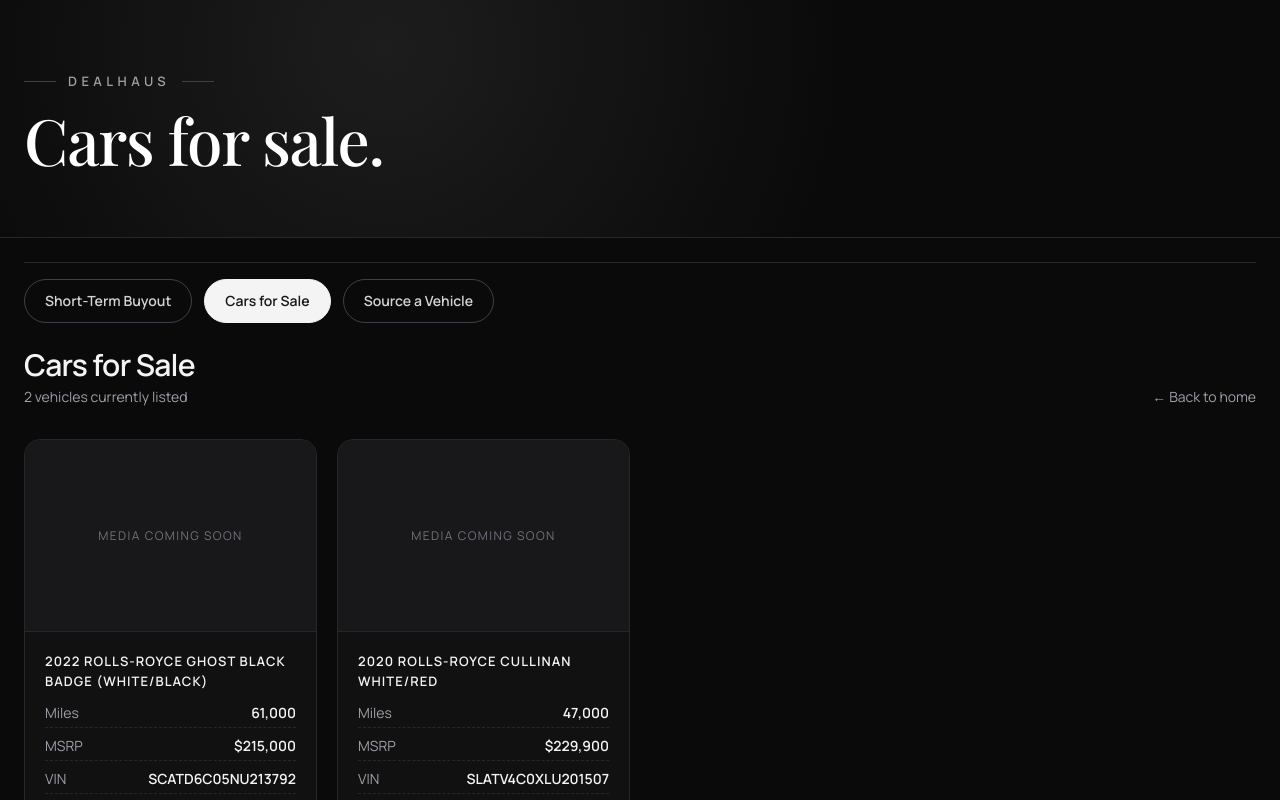
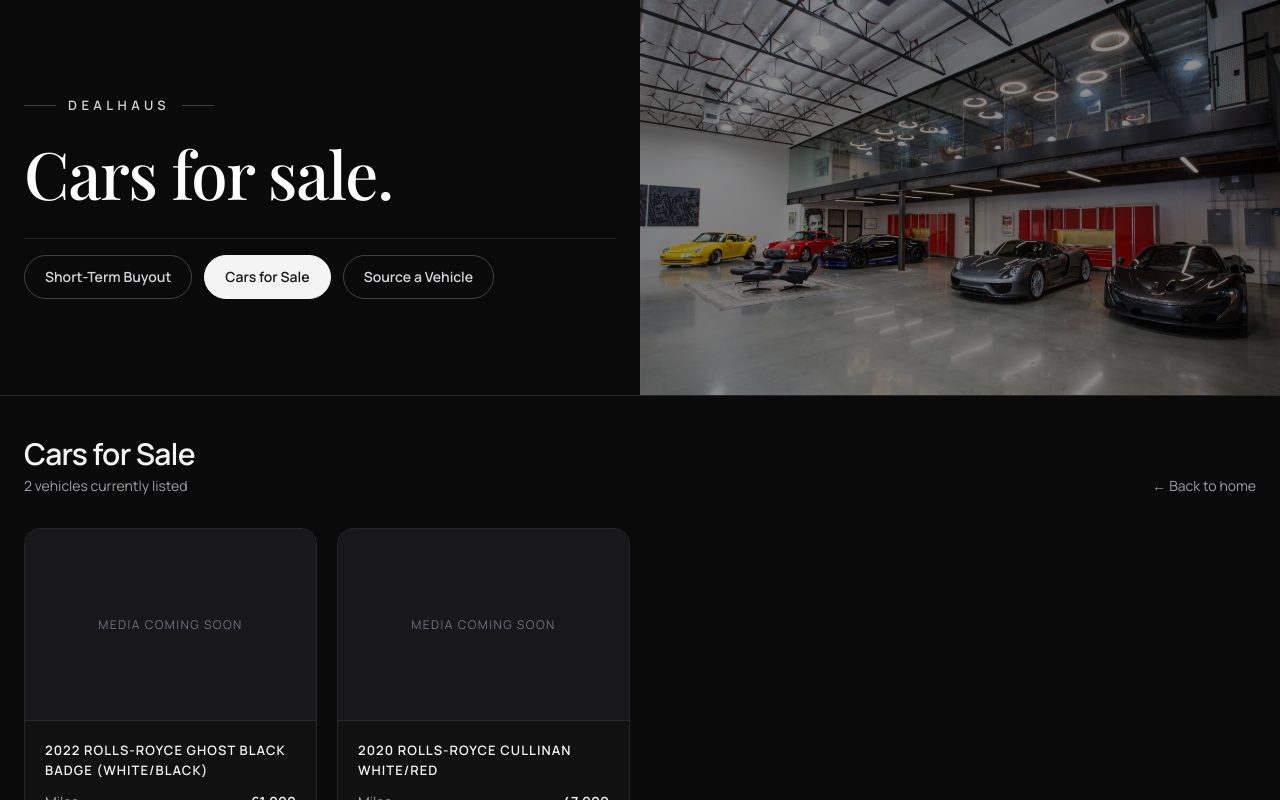
Before and after one commit to stradacorsagroup-art/scg-site-1772418012, a Next.js app: page /cars-for-sale in a window 1280 px wide. Shown: the top 800 px of the page. Built offline with nearby package versions, Linux system fonts and the light colour scheme.

Commit message:
Keep hero image consistent across all ownership pills

```diff
--- a/src/app/apply/page.tsx
+++ b/src/app/apply/page.tsx
@@ -1,24 +1,61 @@
+import Image from "next/image";
 import Script from "next/script";
 import { OwnershipPills } from "@/components/ownership-pills";
 
 export default function ApplyPage() {
   return (
     <main className="min-h-screen bg-[#0a0a0a] text-zinc-100">
-      <section className="border-b border-zinc-800 bg-[radial-gradient(circle_at_30%_20%,#1d1d1d_0%,#0a0a0a_50%)]">
-        <div className="mx-auto max-w-7xl px-5 py-10 sm:px-6 sm:py-14 lg:py-16">
-          <div className="inline-flex items-center gap-3">
-            <span className="h-px w-8 bg-zinc-700" />
-            <p className="text-[13px] font-semibold uppercase tracking-[0.34em] text-zinc-400">Dealhaus</p>
-            <span className="h-px w-8 bg-zinc-700" />
+      <section className="relative overflow-hidden border-b border-zinc-800 bg-[#0a0a0a]">
+        <div className="absolute inset-0 lg:hidden">
+          <Image
+            src="/images/hero/home-hero.jpg"
+            alt="SCG hero garage"
+            fill
+            className="object-cover object-center"
+            priority
+            sizes="100vw"
+          />
+          <div className="absolute inset-0 bg-black/50" />
+        </div>
+
+        <div className="absolute right-0 top-0 hidden h-full w-[50vw] lg:block">
+          <Image
+            src="/images/hero/home-hero.jpg"
+            alt="SCG hero garage"
+            fill
+            className="object-cover"
+            priority
+            sizes="50vw"
+          />
+          <div className="absolute inset-0 bg-black/45" />
+        </div>
+
+        <div className="relative z-10 mx-auto grid max-w-7xl grid-cols-1 gap-8 px-5 py-16 sm:px-6 sm:py-20 lg:grid-cols-2 lg:items-stretch lg:gap-12 lg:py-24">
+          <div className="flex flex-col justify-center">
+            <div className="inline-flex items-center gap-3">
+              <span className="h-px w-8 bg-zinc-700" />
+              <p className="text-[13px] font-semibold uppercase tracking-[0.34em] text-zinc-300">Dealhaus</p>
+              <span className="h-px w-8 bg-zinc-700" />
+            </div>
+
+            <h1 className="font-display mt-6 max-w-4xl text-[2.2rem] leading-[1.02] tracking-[-0.02em] text-white sm:text-[4.1rem]">
+              Apply.
+            </h1>
+
+            <div className="mt-8 hidden lg:block">
+              <OwnershipPills active="apply" />
+            </div>
           </div>
-          <h1 className="font-display mt-4 max-w-5xl text-[2.2rem] leading-[1.03] tracking-[-0.02em] text-white sm:text-[4rem]">Apply.</h1>
+
+          <div className="hidden lg:block" />
+        </div>
+
+        <div className="absolute inset-x-5 bottom-[-18px] z-20 lg:hidden sm:inset-x-6">
+          <OwnershipPills active="apply" />
         </div>
       </section>
 
-      <section className="mx-auto max-w-7xl px-5 py-5 sm:px-6 sm:py-6">
-        <div className="mb-6">
-          <OwnershipPills active="apply" />
-        </div>
+      <section className="mx-auto max-w-7xl px-5 py-8 sm:px-6 sm:py-10">
 
         <div className="max-w-5xl rounded-2xl border border-zinc-800 bg-[#111] p-4 shadow-sm sm:p-6">
           <p className="mb-3 text-[11px] font-semibold uppercase tracking-[0.2em] text-zinc-400">Reserve Request</p>
--- a/src/app/cars-for-sale/page.tsx
+++ b/src/app/cars-for-sale/page.tsx
@@ -47,21 +47,57 @@ export default function CarsForSalePage() {
 
   return (
     <main className="min-h-screen bg-[#0a0a0a] text-zinc-100">
-      <section className="border-b border-zinc-800 bg-[radial-gradient(circle_at_30%_20%,#1d1d1d_0%,#0a0a0a_50%)]">
-        <div className="mx-auto max-w-7xl px-5 py-10 sm:px-6 sm:py-14 lg:py-16">
-          <div className="inline-flex items-center gap-3">
-            <span className="h-px w-8 bg-zinc-700" />
-            <p className="text-[13px] font-semibold uppercase tracking-[0.34em] text-zinc-400">Dealhaus</p>
-            <span className="h-px w-8 bg-zinc-700" />
+      <section className="relative overflow-hidden border-b border-zinc-800 bg-[#0a0a0a]">
+        <div className="absolute inset-0 lg:hidden">
+          <Image
+            src="/images/hero/home-hero.jpg"
+            alt="SCG hero garage"
+            fill
+            className="object-cover object-center"
+            priority
+            sizes="100vw"
+          />
+          <div className="absolute inset-0 bg-black/50" />
+        </div>
+
+        <div className="absolute right-0 top-0 hidden h-full w-[50vw] lg:block">
+          <Image
+            src="/images/hero/home-hero.jpg"
+            alt="SCG hero garage"
+            fill
+            className="object-cover"
+            priority
+            sizes="50vw"
+          />
+          <div className="absolute inset-0 bg-black/45" />
+        </div>
+
+        <div className="relative z-10 mx-auto grid max-w-7xl grid-cols-1 gap-8 px-5 py-16 sm:px-6 sm:py-20 lg:grid-cols-2 lg:items-stretch lg:gap-12 lg:py-24">
+          <div className="flex flex-col justify-center">
+            <div className="inline-flex items-center gap-3">
+              <span className="h-px w-8 bg-zinc-700" />
+              <p className="text-[13px] font-semibold uppercase tracking-[0.34em] text-zinc-300">Dealhaus</p>
+              <span className="h-px w-8 bg-zinc-700" />
+            </div>
+
+            <h1 className="font-display mt-6 max-w-4xl text-[2.2rem] leading-[1.02] tracking-[-0.02em] text-white sm:text-[4.1rem]">
+              Cars for sale.
+            </h1>
+
+            <div className="mt-8 hidden lg:block">
+              <OwnershipPills active="sale" />
+            </div>
           </div>
-          <h1 className="font-display mt-4 max-w-5xl text-[2.2rem] leading-[1.03] tracking-[-0.02em] text-white sm:text-[4rem]">Cars for sale.</h1>
+
+          <div className="hidden lg:block" />
+        </div>
+
+        <div className="absolute inset-x-5 bottom-[-18px] z-20 lg:hidden sm:inset-x-6">
+          <OwnershipPills active="sale" />
         </div>
       </section>
 
-      <section className="mx-auto max-w-7xl px-5 py-5 sm:px-6 sm:py-6">
-        <div className="mb-6">
-          <OwnershipPills active="sale" />
-        </div>
+      <section className="mx-auto max-w-7xl px-5 py-8 sm:px-6 sm:py-10">
 
         <div className="mb-6 flex flex-col gap-2 sm:mb-8 sm:flex-row sm:items-end sm:justify-between">
           <div>
```
